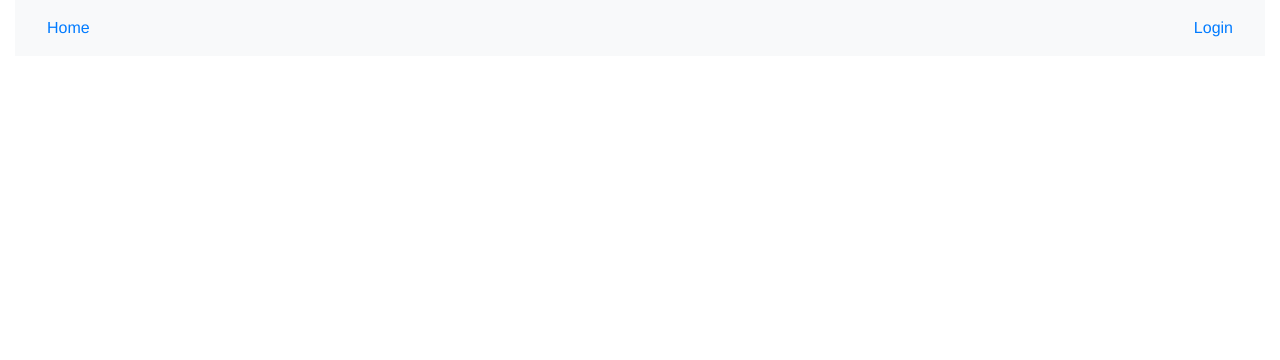
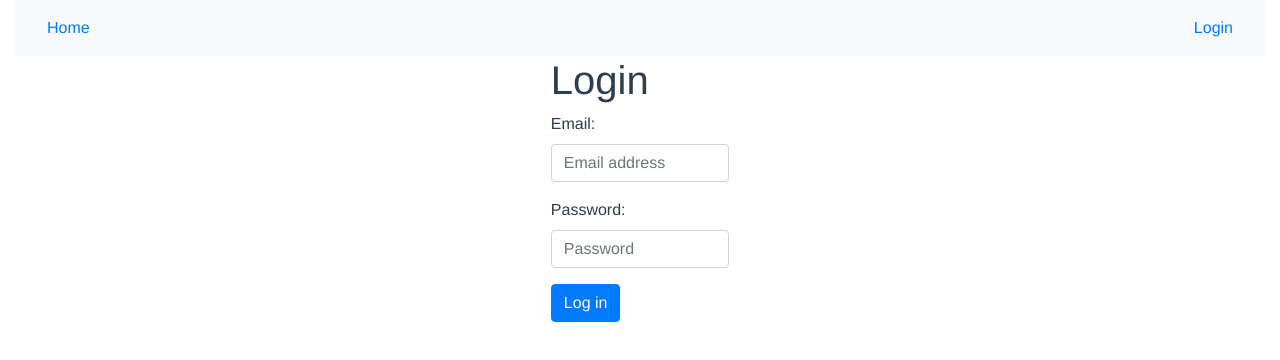
Before and after one commit to laukvalitet/GUI_assignment3, a Vue app in the folder web-app/: page /Login in a window 1280 px wide. Shown: the top 360 px of the page. Built offline with nearby package versions, Linux system fonts and the light colour scheme.

Commit message:
Added redirect on login

```diff
--- /dev/null
+++ b/web-app/src/components/Home.vue
@@ -0,0 +1,5 @@
+<template>
+    <div class="col-12">
+        <p>This isnt done yet</p>
+    </div>
+</template>
--- a/web-app/src/components/Login.vue
+++ b/web-app/src/components/Login.vue
@@ -34,6 +34,7 @@
 
 <script>
 import { post } from "@/shared/fetch.js";
+import router from "@/router";
 export default {
     data() {
         return {
@@ -52,6 +53,7 @@ export default {
                     this.failed = false;
                     const responseJson = await response.json();
                     localStorage.setItem("jwt", responseJson.jwt);
+                    router.push({ name: "Home" });
                 } else {
                     this.handleFailedLogin();
                 }
--- a/web-app/src/router/index.js
+++ b/web-app/src/router/index.js
@@ -2,6 +2,7 @@ import Vue from "vue";
 import VueRouter from "vue-router";
 import { BootstrapVue } from "bootstrap-vue";
 import Login from "@/components/Login";
+import Home from "@/components/Home";
 
 import "bootstrap/dist/css/bootstrap.css";
 import "bootstrap-vue/dist/bootstrap-vue.css";
@@ -12,6 +13,11 @@ const routes = [
     {
         path: "/",
         name: "Home",
+        component: Home,
+    },
+    {
+        path: "/Login",
+        name: "Login",
         component: Login,
     },
 ];
```
Lines whose indentation alone changed are shown as unchanged.
